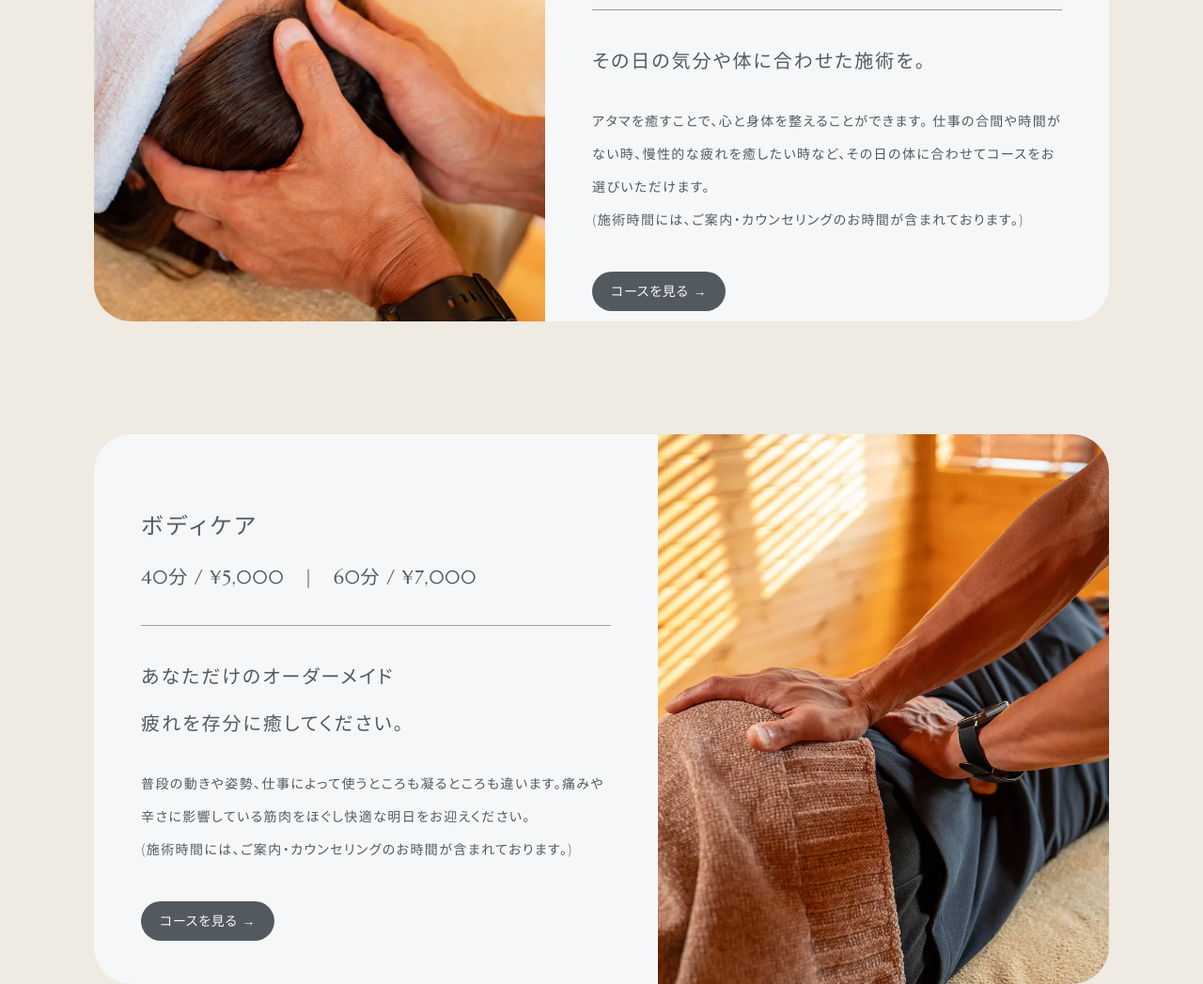
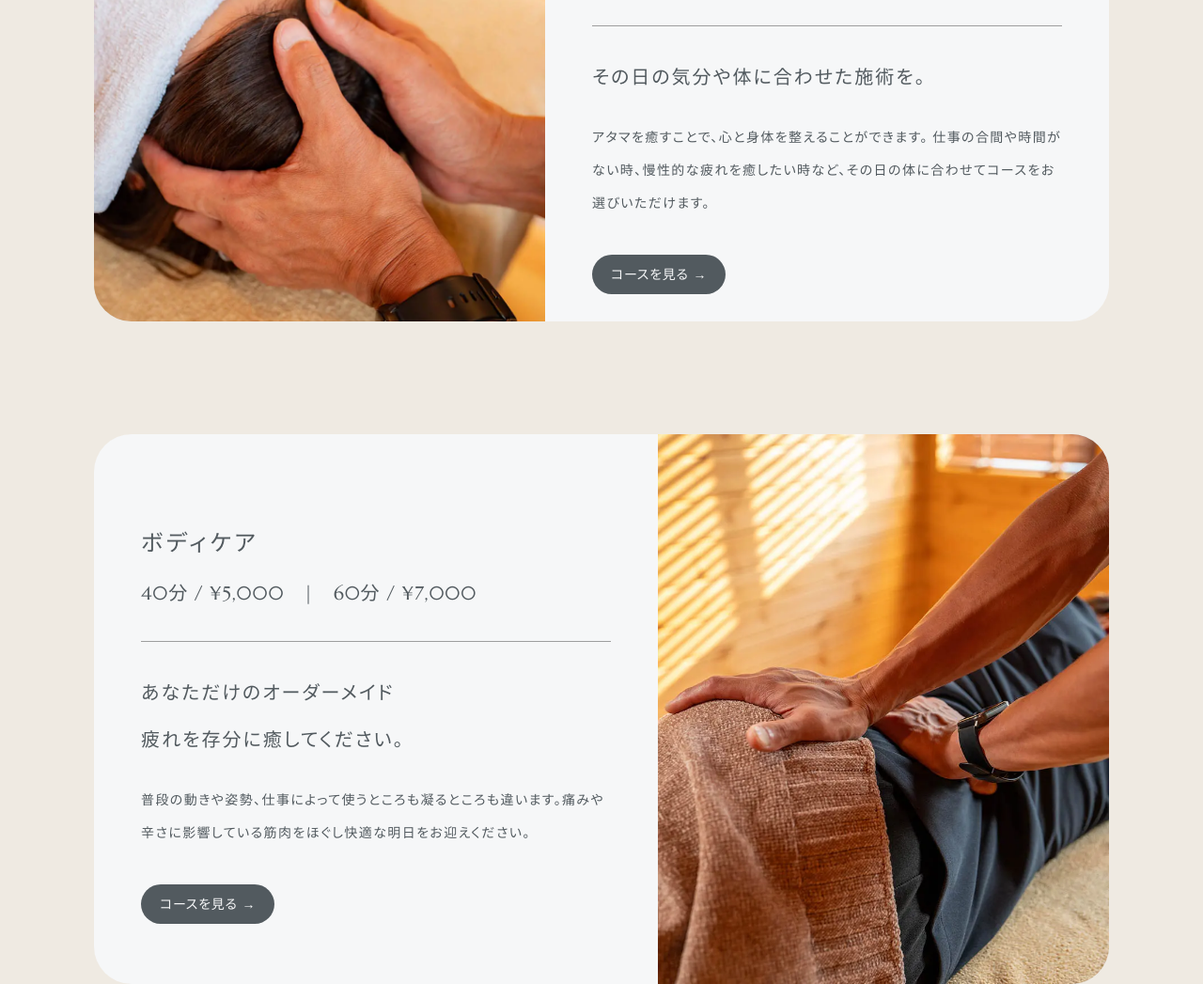
Before and after one commit to ringo-117/MeTime_test2, a plain HTML site: page menu.html in a window 1280 px wide. Shown: the part 963-2010 px from the top of the page at 94% size. Drawn offline with nearby package versions, Linux system fonts and the light colour scheme.

Commit message:
update_22
MENUの本文修正。

```diff
--- a/menu.html
+++ b/menu.html
@@ -110,8 +110,7 @@
             <p class="menu_info_01">その日の気分や体に合わせた施術を。</p>
             <p class="menu_info_02">
               アタマを癒すことで、心と身体を整えることができます。
-              仕事の合間や時間がない時、慢性的な疲れを癒したい時など、その日の体に合わせてコースをお選びいただけます。
-              <br>(施術時間には、ご案内・カウンセリングのお時間が含まれております。)</p>
+              仕事の合間や時間がない時、慢性的な疲れを癒したい時など、その日の体に合わせてコースをお選びいただけます。</p>
           </div>
           <div class="process">
             <a><button id="modal-open" class="process_btn">コースを見る →</button></a>
@@ -165,7 +164,7 @@
           </div>
           <div class="menu_info">
             <p class="menu_info_01">あなただけのオーダーメイド<br class="br_tb-pc">疲れを存分に癒してください。</p>
-            <p class="menu_info_02">普段の動きや姿勢、仕事によって使うところも凝るところも違います。痛みや辛さに影響している筋肉をほぐし快適な明日をお迎えください。<br>(施術時間には、ご案内・カウンセリングのお時間が含まれております。)</p>
+            <p class="menu_info_02">普段の動きや姿勢、仕事によって使うところも凝るところも違います。痛みや辛さに影響している筋肉をほぐし快適な明日をお迎えください。</p>
           </div>
           <div class="process">
             <a><button id="modal-open_2" class="process_btn">コースを見る →</button></a>
@@ -193,7 +192,7 @@
           </div>
           <div class="menu_info">
             <p class="menu_info_01">"マタニティ期"の健康と快適さを大切に</p>
-            <p class="menu_info_02">産前・産後の身体的・精神的な健康をサポートし、ホルモンの変化や体重の増加、姿勢の変化などで腰痛、肩こり、むくみ、疲労感といったさまざまな不快感を和らげ、ストレスの多い時期を少しでも快適にしませんか？<br>(施術時間には、ご案内・カウンセリングのお時間が含まれております。)</p>
+            <p class="menu_info_02">産前・産後の身体的・精神的な健康をサポートし、ホルモンの変化や体重の増加、姿勢の変化などで腰痛、肩こり、むくみ、疲労感といったさまざまな不快感を和らげ、ストレスの多い時期を少しでも快適にしませんか？</p>
           </div>
           <div class="process">
             <a><button id="modal-open_3" class="process_btn">工程を見る →</button></a>
@@ -223,8 +222,7 @@
             <p class="menu_info_01"> 身体を芯から温め、内側からリラックス</p>
             <p class="menu_info_02">よもぎ蒸しは、体の温度を上げて血流を良くして疲れが取れやすくなります。
               また、女性特有の悩みの改善にも効果が期待できます。
-              さらに、「よもぎ」にはホルモンバランスを整える作用があり、リラックス効果や自律神経を整える効果もあります。
-              <br>(施術時間には、ご案内・カウンセリングのお時間が含まれております。)</p>
+              さらに、「よもぎ」にはホルモンバランスを整える作用があり、リラックス効果や自律神経を整える効果もあります。</p>
           </div>
           <div class="process">
             <a><button id="modal-open_4" class="process_btn">工程を見る →</button></a>
@@ -253,7 +251,7 @@
             <p class="menu_info_01">「野球を楽しむ力」を伸ばす!!<br>
               小学生向けのケアとレッスンで成長をサポート</p>
             <p class="menu_info_02">
-              子どもたちの身体は急速に成長するため、適切なケアが必要です。レッスンでは、スポーツ前後のストレッチや、ケガ予防のためにケアする方法をお教えします。身体を大切にしながら野球を楽しみましょう!!<br>(施術時間には、ご案内・カウンセリングのお時間が含まれております。)</p>
+              子どもたちの身体は急速に成長するため、適切なケアが必要です。レッスンでは、スポーツ前後のストレッチや、ケガ予防のためにケアする方法をお教えします。身体を大切にしながら野球を楽しみましょう!!</p>
           </div>
         </div>
       </article>
@@ -295,52 +293,6 @@
           </div>
         </div>
       </article>
-
-      <!-- <article class="menu_box menu_box_grid img_items offs menu_8">
-        <figure class="img_menu img_items effect delay-1">
-          <img src="img/ドライヘッドスパ.jpeg" alt="ドライヘッドスパ & ボディケア">
-        </figure>
-        <div class="menu_box_text img_items effect delay-1">
-          <div class="menu_title">
-            <h3>ドライヘッドスパ & ボディケア</h3>
-            <p>total　20分〜 /  ¥2,200〜</p>
-          </div>
-          <div class="menu_info">
-            <p class="menu_info_01"> その日の気分や体に合わせた施術を。</p>
-            <p class="menu_info_02">仕事の合間や時間がない時にすっきりできるお手軽コースから慢性的な疲れ、リラックス効果、そしてボディケア、リフトアップケア、アロマフットバスのコースと幅広い内容から選びその日の体に合わせることができます。<br>(施術時間には、ご案内・カウンセリングのお時間が含まれております。)
-          </div>
-          <div class="process">
-            <a><button id="modal-open_5" class="process_btn">コースを見る →</button></a>
-          </div>
-        </div>
-        <div id="modal-container_5">
-          <p class="modal_title">コース一覧</p>
-          <div class="menu_06">
-            <div class="menu_06_p">
-              <p class="menu_06_time"><span class="menu_06_span"></span>total　20分 /  ¥2,200</p>
-              <P class="menu_06_text">仕事の合間や時間がない時にすっきりできるお手軽コース。頭を全体的に揉みほぐします。</P>
-            </div>
-            <div class="menu_06_p">
-              <p class="menu_06_time"><span class="menu_06_span"></span>total　40分 /  ¥5,000</p>
-              <P class="menu_06_text">リラックス効果を体験したい方にぴったりのコース。頭・首・肩、疲れた箇所を重点的にもみほぐします。</P>
-            </div>
-            <div class="menu_06_p">
-              <p class="menu_06_time"><span class="menu_06_span"></span>total　60分 /  ¥7,000</p>
-              <P class="menu_06_text">不眠やストレスでお悩みの方・慢性的な疲れを感じる方におすすめのコース。頭・首・肩・背中を重点的に和らげます。</P>
-            </div>
-            <div class="menu_06_p">
-              <p class="menu_06_time"><span class="menu_06_span"></span>total　90分 /  ¥11,000</p>
-              <P class="menu_06_text">全身の疲れもスッキリさせたい方(頭、首、肩、背中、肩甲骨、腕、手、膝裏、ふくらはぎ、足裏)を揉みほぐします。</P>
-            </div>
-            <div class="menu_06_p">
-              <p class="menu_06_time"><span class="menu_06_span"></span>total　120分 /  ¥15,000</p>
-              <P class="menu_06_text">※ 準備中<br>上記メニューに加え、リフトアップケア・アロマフットバス有り。</P>
-            </div>
-          </div>
-          <button id="modal-close_5" class="process_close">閉じる</button>
-        </div>
-      </article>
-      <div id="modal-bg_5"></div> -->
     </main>
 
     <figure class="img_null">
```
